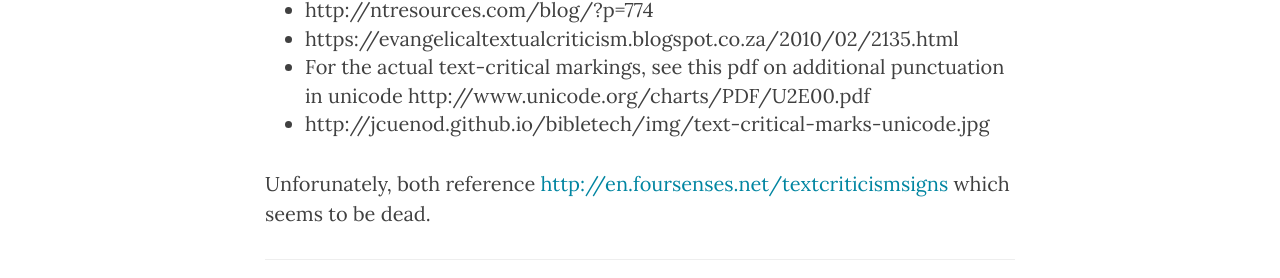
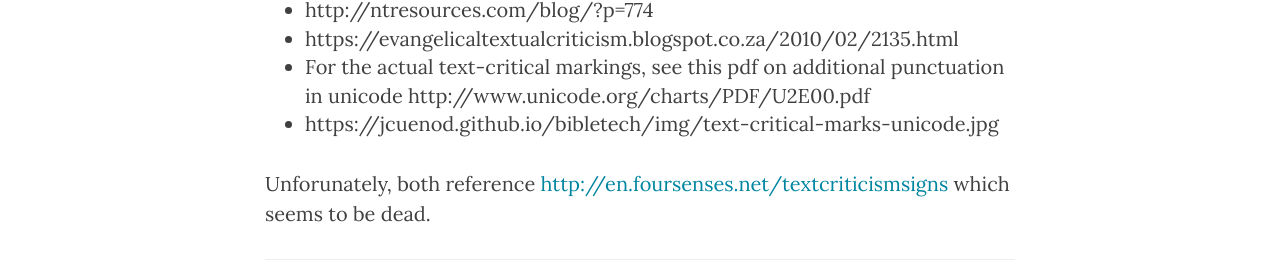
Before and after one commit to jcuenod/bibletech, a Jekyll site: the page built from _posts/2017-05-10-typing-text-critical-sigla.md, in a window 1280 px wide and 900 px high, scrolled down 2146 px. Shown: the part 308-586 px from the top of the window. Built offline with Jekyll 4.4.1, drawn with Linux system fonts in a browser that asks for light colours; nearby versions of some CDN libraries; some of the changed lines change nothing that is shown.

Commit message:
Fix baseurl to use https

```diff
--- a/_config.yml
+++ b/_config.yml
@@ -5,7 +5,7 @@
 copyright_name: James Cuénod
 description: "Blog on the intersection between the Bible and Technology. Writing about getting Bible things done using the computer - sometimes to do cool stuff, sometimes to do things that shouldn't be complicated but for some reason are."
 baseurl: "/bibletech"
-url: "http://jcuenod.github.io"
+url: "https://jcuenod.github.io"
 source_url: "https://github.com/jcuenod/bibletech"
 twitter_username: jamescuenod
 stackoverflow_userid: 123415
```
